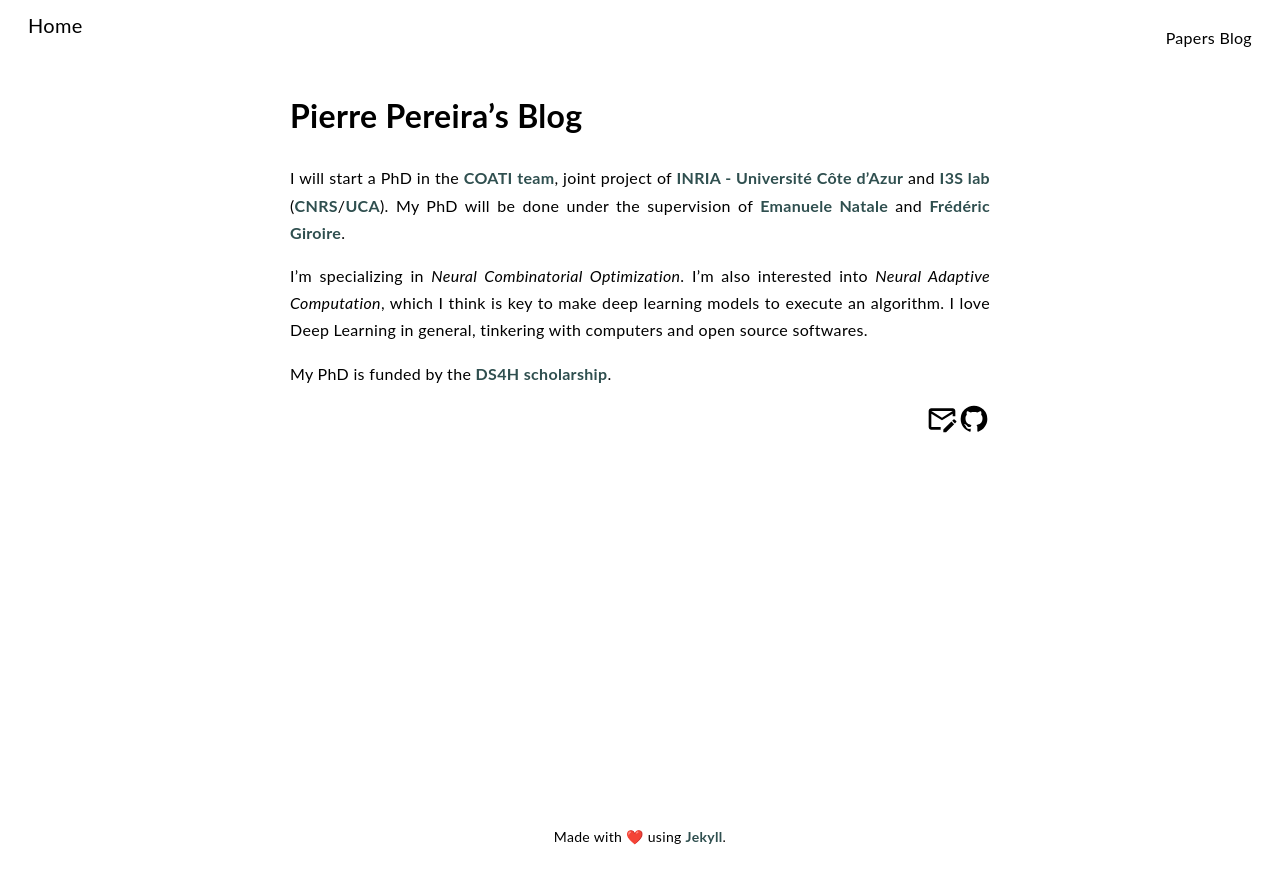
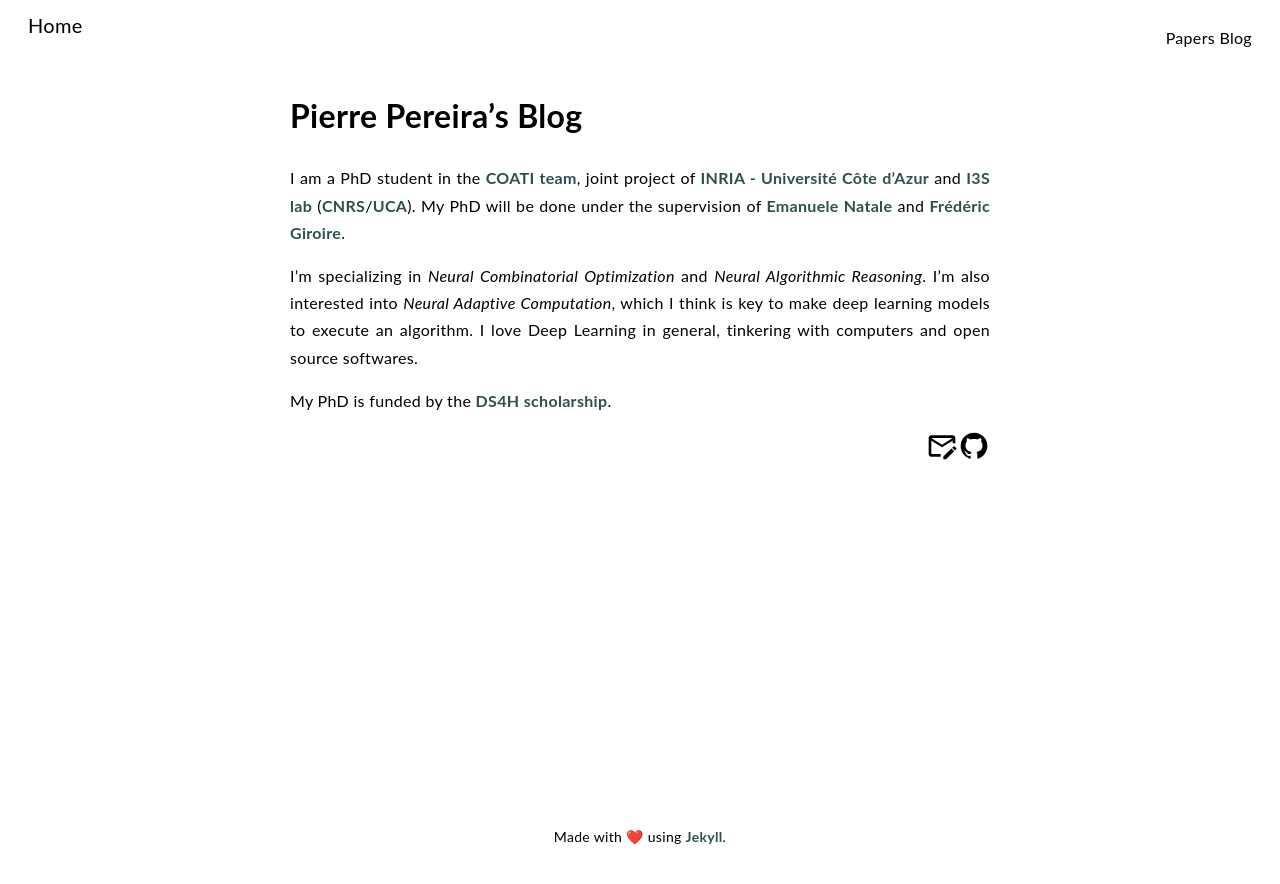
Before and after one commit to pierrot-lc/website, a Jekyll site: the page built from index.md, in a window 1280 px wide. Shown: the top 884 px of the page. Built offline with Jekyll 4.4.1, drawn with Linux system fonts in a browser that asks for light colours.

Commit message:
feat: update my presentation

```diff
--- a/index.md
+++ b/index.md
@@ -6,15 +6,15 @@ styles: ["home.css"]
 
 # {{ site.title }}
 
-I will start a PhD in the [COATI team][coati], joint project of [INRIA -
+I am a PhD student in the [COATI team][coati], joint project of [INRIA -
 Université Côte d'Azur][inria] and [I3S lab][i3s] ([CNRS][cnrs]/[UCA][uca]). My
 PhD will be done under the supervision of [Emanuele Natale][ema-natale] and
 [Frédéric Giroire][fred-giroire].
 
-I'm specializing in *Neural Combinatorial Optimization*. I'm also interested
-into *Neural Adaptive Computation*, which I think is key to make deep learning
-models to execute an algorithm. I love Deep Learning in general, tinkering with
-computers and open source softwares.
+I'm specializing in *Neural Combinatorial Optimization* and *Neural Algorithmic
+Reasoning*. I'm also interested into *Neural Adaptive Computation*, which I
+think is key to make deep learning models to execute an algorithm. I love Deep
+Learning in general, tinkering with computers and open source softwares.
 
 My PhD is funded by the [DS4H scholarship][ds4h].
 
```
